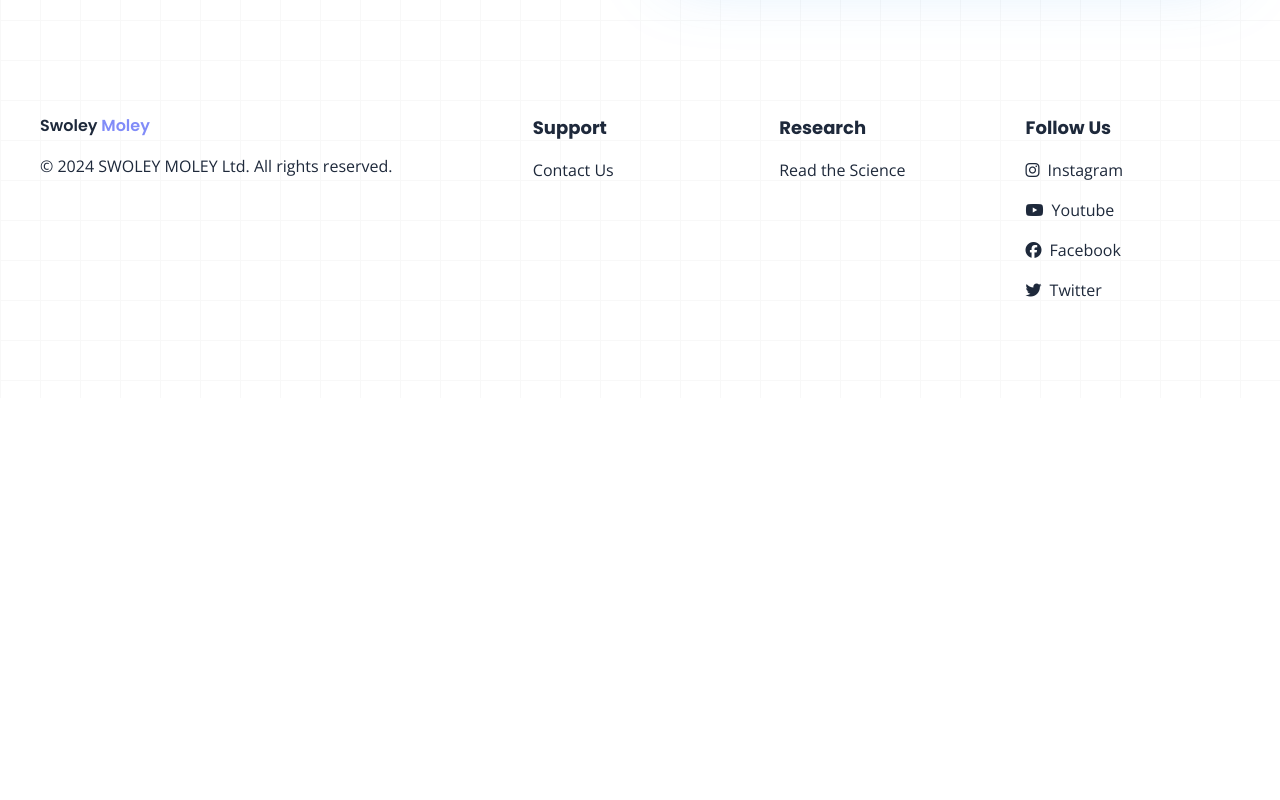
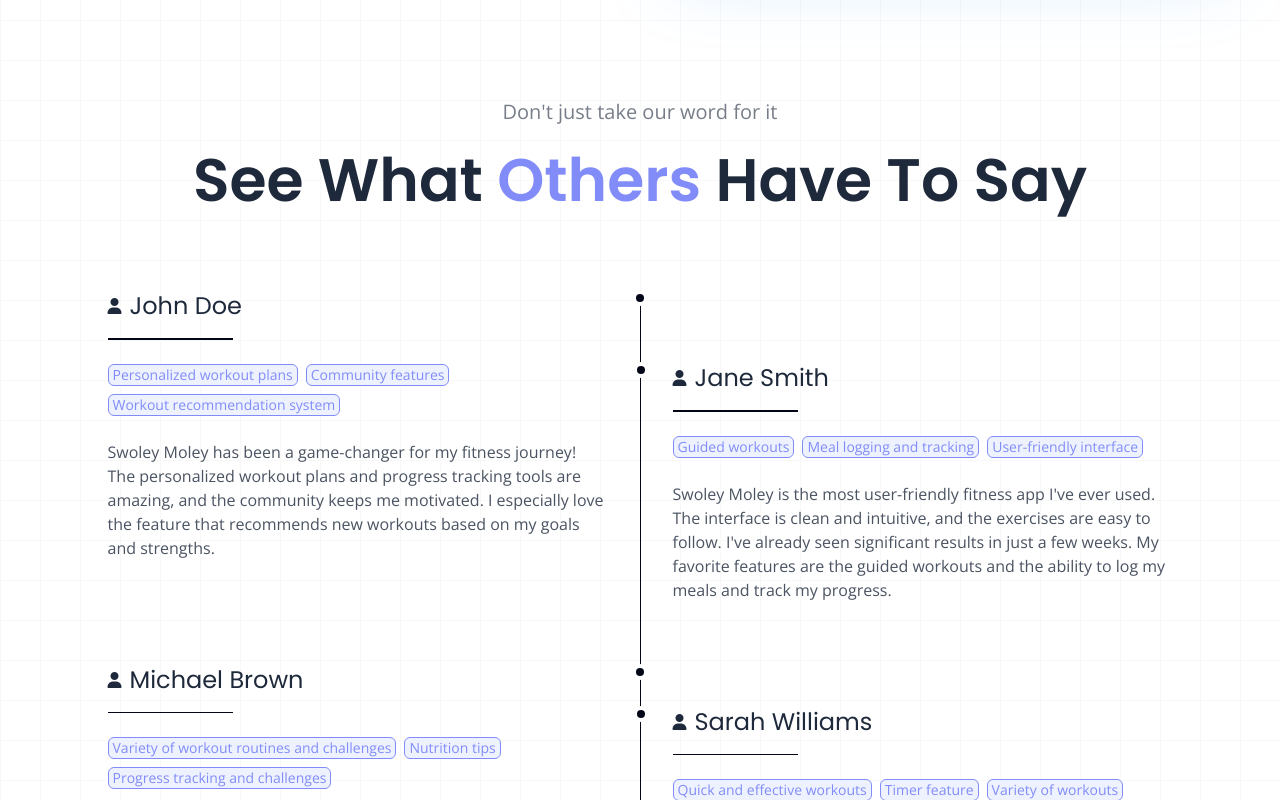
Before and after one commit to Jatesh-Parikh/gym-app-landing-page-sveltekit, a SvelteKit app: page / in a window 1280 px wide. Shown: the part 3180-3980 px from the top of the page. Before the commit the page ends 3578 px from the top, so only its background shows below. Built offline with nearby package versions, Linux system fonts and the light colour scheme.

Commit message:
reviews section done

```diff
--- a/src/components/ReviewCard.svelte
+++ b/src/components/ReviewCard.svelte
@@ -0,0 +1,35 @@
+<script>
+    export let reviewItem;
+    export let left;
+    export let index;
+</script>
+
+<div class={"flex flex-col gap-2 w-full max-w-[500px] mx-auto relative" + (
+    left ?
+    (index % 2 === 1 ? "hidden md:flex opacity-0 pointer-events-none max-h-[40px] overflow-hidden" : " ") :
+    (index % 2 === 0 ? "hidden md:flex opacity-0 pointer-events-none max-h-[40px] overflow-hidden" : " ")
+    )}>
+
+    <div class="flex relative">
+        <div class={"absolute rounded-full bg-white aspect-square hidden md:grid place-items-center h-4 top-0" +
+            (index % 2 === 0 ? " right-0 -mr-8 translate-x-1/2" : " left-0 -ml-8 -translate-x-1/2" )}
+        >
+           <div class="rounded-full bg-slate-950 aspect-square h-2"></div>
+        </div>
+        <div class="flex items-center gap-2">
+            <i class="fa-solid fa-user"></i>
+            <h3 class="text-lg sm:text-xl md:text-2xl">
+                {reviewItem.name}
+            </h3>
+        </div>
+    </div>
+    <div class="h-[1.5px] bg-slate-950 w-1/4 mr-auto mb-4 mt-2"></div>
+    <div class="flex items-center flex-wrap gap-2 text-xs sm:text-sm mb-4">
+        {#each reviewItem.features as keywork}
+            <div class="p-1 py-0 5 rounded-md border border-solid border-indigo-400 bg-indigo-50 text-indigo-400">
+                <p>{keywork}</p>
+            </div>
+        {/each}
+    </div>
+    <p class="opacity-80">{reviewItem.review}</p>
+</div>
--- a/src/components/Reviews.svelte
+++ b/src/components/Reviews.svelte
@@ -0,0 +1,106 @@
+<script>
+    import ReviewCard from "./ReviewCard.svelte";
+    import SectionWrapper from "./SectionWrapper.svelte";
+    import Stars from "./Stars.svelte";
+
+    let lim = true;
+
+    let reviewsList = [
+        {
+            name: "John Doe",
+            review: "Swoley Moley has been a game-changer for my fitness journey! The personalized workout plans and progress tracking tools are amazing, and the community keeps me motivated. I especially love the feature that recommends new workouts based on my goals and strengths.",
+            features: [
+                "Personalized workout plans",
+                "Community features",
+                "Workout recommendation system",
+            ],
+        },
+        {
+            name: "Jane Smith",
+            review: "Swoley Moley is the most user-friendly fitness app I've ever used. The interface is clean and intuitive, and the exercises are easy to follow. I've already seen significant results in just a few weeks. My favorite features are the guided workouts and the ability to log my meals and track my progress.",
+            features: [
+                "Guided workouts",
+                "Meal logging and tracking",
+                "User-friendly interface",
+            ],
+        },
+        {
+            name: "Michael Brown",
+            review: "Swoley Moley is the best investment I've made in my health. It's helped me build muscle, lose weight, and improve my overall fitness level. The variety of workout routines and challenges keeps me engaged, and the nutrition tips are super helpful. I highly recommend this app to anyone looking to get in shape!",
+            features: [
+                "Variety of workout routines and challenges",
+                "Nutrition tips",
+                "Progress tracking and challenges",
+            ],
+        },
+        {
+            name: "Sarah Williams",
+            review: "I'm a busy mom of two, and Swoley Moley has been a lifesaver! It helps me fit in quick and effective workouts even when I'm short on time. I love the timer feature that keeps me on track, and the workout variety ensures I never get bored.",
+            features: [
+                "Quick and effective workouts",
+                "Timer feature",
+                "Variety of workouts",
+            ],
+        },
+        {
+            name: "David Lee",
+            review: "As a seasoned athlete, I was skeptical about any fitness app. But Swoley Moley has surprised me! It offers advanced workout programs and allows me to customize my routines to fit my specific needs. The data analysis is fantastic, helping me track my progress and optimize my performance.",
+            features: [
+                "Advanced workout programs",
+                "Customization options",
+                "Detailed data analysis",
+            ],
+        },
+        {
+            name: "Ashley Johnson",
+            review: "Swoley Moley has helped me overcome my fear of going to the gym. The encouraging community and supportive environment have made me feel comfortable and confident. I love the social features that allow me to connect with other fitness enthusiasts and share my progress.",
+            features: [
+                "Supportive community",
+                "Social features",
+                "Encouraging environment",
+            ],
+        },
+        {
+            name: "Mark Robinson",
+            review: "Swoley Moley is more than just a fitness app; it's a lifestyle change. It's helped me develop healthy habits and make better choices about my diet and exercise. I'm incredibly grateful for this app and the positive impact it's had on my life.",
+            features: [
+                "Focus on healthy habits",
+                "Nutritional guidance",
+                "Positive lifestyle impact",
+            ],
+        },
+    ];
+</script>
+
+<SectionWrapper id="reviews">
+    <div class="flex flex-col gap-10 sm:gap-14 md:gap-20 py-20 flex-1 items-center justify-center">
+        <div class="flex flex-col gap-2">
+            <p class="opacity-60 text-base sm:text-lg md:text-xl text-center">Don't just take our word for it</p>
+            <h3 class="text-4xl sm:text-5xl md:text-6xl max-w-[1000px] mx-auto w-full font-semibold text-center mt-2 md:mt-4">
+                See What <span class="text-indigo-400">Others</span> Have To Say
+            </h3>
+        </div>
+        <div class="flex flex-col md:flex-row gap-8 w-fit mx-auto">
+            <div class="flex flex-col gap-8">
+                {#each lim ? reviewsList.slice(0, 4) : reviewsList as reviewItem, index}
+                    <ReviewCard {reviewItem} {index} left={true} />
+                {/each}
+            </div>
+            <div class="w-[1px] bg-slate-950 hidden md:flex"></div>
+            <div class="flex flex-col gap-8">
+                 {#each lim ? reviewsList.slice(0, 4) : reviewsList as reviewItem, index}
+                    <ReviewCard {reviewItem} {index} />
+                {/each}
+            </div>
+        </div>
+        <button on:click={() => (lim = !lim)} class="specialBtn">
+            <p>{lim ? "Show More" : "Show Less"}</p>
+        </button>
+        <div class="flex flex-col gap-10">
+            <p class="mx-auto text-lg sm:text-xl md:text-2xl font-semibold">
+                Trusted by 1450 swoldiers
+            </p>
+            <Stars />
+        </div>
+    </div>
+</SectionWrapper>
--- a/src/routes/+page.svelte
+++ b/src/routes/+page.svelte
@@ -2,10 +2,12 @@
 
   import Hero from "../components/Hero.svelte";
   import Product from "../components/Product.svelte";
+  import Reviews from "../components/Reviews.svelte";
 
 </script>
 
 <main class="flex flex-col">
     <Hero />
     <Product />
+    <Reviews />
 </main>
```
